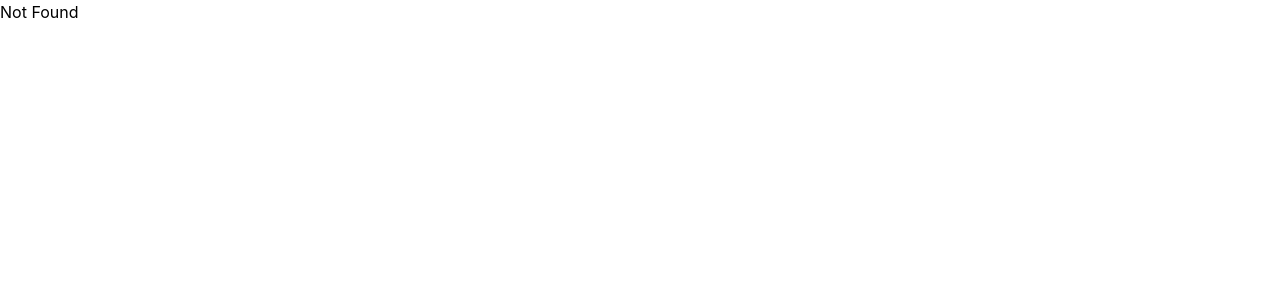
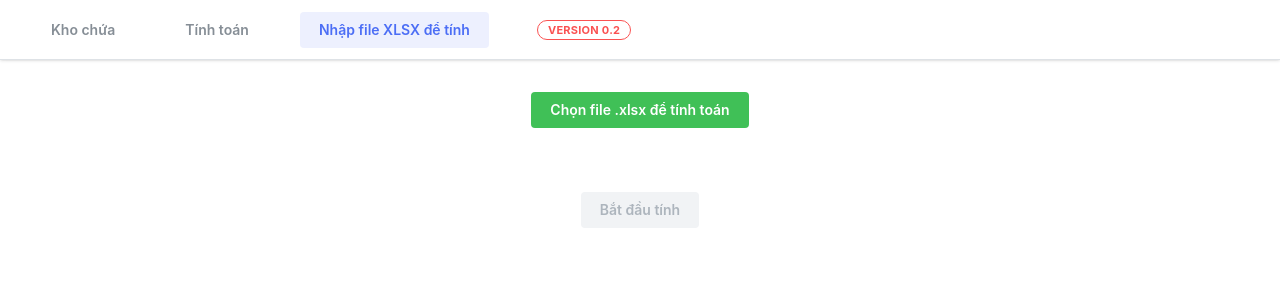
Before and after one commit to dncmaduro/candy-cal-fe, a React (Vite) app: page /calfile in a window 1280 px wide. Before the commit this address had no page. Shown: the top 300 px of the page. Built offline with nearby package versions, Linux system fonts and the light colour scheme.

Commit message:
feat: calc by xlsx file (#3)

```diff
--- a/package.json
+++ b/package.json
@@ -37,6 +37,8 @@
     "@eslint/js": "^9.17.0",
     "@tanstack/react-router": "^1.114.23",
     "@tanstack/router-plugin": "^1.114.23",
+    "@types/express": "^5.0.1",
+    "@types/multer": "^1.4.12",
     "@types/react": "^18.3.18",
     "@types/react-dom": "^18.3.5",
     "@vitejs/plugin-react": "^4.3.4",
--- a/src/components/layouts/AppLayout.tsx
+++ b/src/components/layouts/AppLayout.tsx
@@ -27,8 +27,9 @@ export const AppLayout = ({ children }: Props) => {
         <Group gap={32} px={32} h={"100%"} align="center">
           <NavButton to="/storage" label="Kho chứa" />
           <NavButton to="/cal" label="Tính toán" />
+          <NavButton to="/calfile" label="Nhập file XLSX để tính" />
           <Badge ml={16} variant="outline" color="red">
-            version 0.1.1
+            version 0.2
           </Badge>
         </Group>
       </AppShell.Header>
--- a/src/hooks/axios.ts
+++ b/src/hooks/axios.ts
@@ -6,6 +6,7 @@ type AxiosCallApi<D> = {
   token?: string
   customUrl?: string
   method: AxiosRequestConfig["method"]
+  headers?: Record<string, string>
 }
 
 export async function callApi<D = unknown, T = unknown>({
@@ -13,20 +14,22 @@ export async function callApi<D = unknown, T = unknown>({
   data,
   token,
   customUrl,
-  method
+  method,
+  headers
 }: AxiosCallApi<D>): Promise<AxiosResponse<T>> {
-  const headers: Record<string, string> = {
+  const convertedHeaders: Record<string, string> = {
     "Content-Type": "application/json",
-    Accept: "application/json"
+    Accept: "application/json",
+    ...headers
   }
 
   if (token) {
-    headers["Authorization"] = `Bearer ${token}`
+    convertedHeaders["Authorization"] = `Bearer ${token}`
   }
 
   const response = await axios<T>({
     url: (customUrl ?? import.meta.env.VITE_BACKEND_URL) + path,
-    headers,
+    headers: convertedHeaders,
     data,
     method
   })
--- a/src/hooks/models.ts
+++ b/src/hooks/models.ts
@@ -63,3 +63,7 @@ export interface CalItemsRequest {
     customers: number
   }[]
 }
+
+export interface CalFileRequest {
+  file: Express.Multer.File
+}
--- a/src/hooks/useProducts.ts
+++ b/src/hooks/useProducts.ts
@@ -52,12 +52,27 @@ export const useProducts = () => {
     })
   }
 
+  const calFile = async (file: File) => {
+    const formData = new FormData()
+    formData.append("file", file)
+
+    return callApi<FormData, CalItemsResponse[]>({
+      path: `/v1/products/cal-xlsx`,
+      data: formData,
+      method: "POST",
+      headers: {
+        "Content-Type": "multipart/form-data"
+      }
+    })
+  }
+
   return {
     createProduct,
     updateProduct,
     searchProducts,
     getProduct,
     getAllProducts,
-    calProducts
+    calProducts,
+    calFile
   }
 }
--- a/src/routeTree.gen.ts
+++ b/src/routeTree.gen.ts
@@ -13,6 +13,7 @@
 import { Route as rootRoute } from './routes/__root'
 import { Route as IndexImport } from './routes/index'
 import { Route as StorageIndexImport } from './routes/storage/index'
+import { Route as CalfileIndexImport } from './routes/calfile/index'
 import { Route as CalIndexImport } from './routes/cal/index'
 
 // Create/Update Routes
@@ -26,6 +27,12 @@ const IndexRoute = IndexImport.update({
 const StorageIndexRoute = StorageIndexImport.update({
   id: '/storage/',
   path: '/storage/',
+  getParentRoute: () => rootRoute,
+} as any)
+
+const CalfileIndexRoute = CalfileIndexImport.update({
+  id: '/calfile/',
+  path: '/calfile/',
   getParentRoute: () => rootRoute,
 } as any)
 
@@ -53,6 +60,13 @@ declare module '@tanstack/react-router' {
       preLoaderRoute: typeof CalIndexImport
       parentRoute: typeof rootRoute
     }
+    '/calfile/': {
+      id: '/calfile/'
+      path: '/calfile'
+      fullPath: '/calfile'
+      preLoaderRoute: typeof CalfileIndexImport
+      parentRoute: typeof rootRoute
+    }
     '/storage/': {
       id: '/storage/'
       path: '/storage'
@@ -68,12 +82,14 @@ declare module '@tanstack/react-router' {
 export interface FileRoutesByFullPath {
   '/': typeof IndexRoute
   '/cal': typeof CalIndexRoute
+  '/calfile': typeof CalfileIndexRoute
   '/storage': typeof StorageIndexRoute
 }
 
 export interface FileRoutesByTo {
   '/': typeof IndexRoute
   '/cal': typeof CalIndexRoute
+  '/calfile': typeof CalfileIndexRoute
   '/storage': typeof StorageIndexRoute
 }
 
@@ -81,27 +97,30 @@ export interface FileRoutesById {
   __root__: typeof rootRoute
   '/': typeof IndexRoute
   '/cal/': typeof CalIndexRoute
+  '/calfile/': typeof CalfileIndexRoute
   '/storage/': typeof StorageIndexRoute
 }
 
 export interface FileRouteTypes {
   fileRoutesByFullPath: FileRoutesByFullPath
-  fullPaths: '/' | '/cal' | '/storage'
+  fullPaths: '/' | '/cal' | '/calfile' | '/storage'
   fileRoutesByTo: FileRoutesByTo
-  to: '/' | '/cal' | '/storage'
-  id: '__root__' | '/' | '/cal/' | '/storage/'
+  to: '/' | '/cal' | '/calfile' | '/storage'
+  id: '__root__' | '/' | '/cal/' | '/calfile/' | '/storage/'
   fileRoutesById: FileRoutesById
 }
 
 export interface RootRouteChildren {
   IndexRoute: typeof IndexRoute
   CalIndexRoute: typeof CalIndexRoute
+  CalfileIndexRoute: typeof CalfileIndexRoute
   StorageIndexRoute: typeof StorageIndexRoute
 }
 
 const rootRouteChildren: RootRouteChildren = {
   IndexRoute: IndexRoute,
   CalIndexRoute: CalIndexRoute,
+  CalfileIndexRoute: CalfileIndexRoute,
   StorageIndexRoute: StorageIndexRoute,
 }
 
@@ -117,6 +136,7 @@ export const routeTree = rootRoute
       "children": [
         "/",
         "/cal/",
+        "/calfile/",
         "/storage/"
       ]
     },
@@ -126,6 +146,9 @@ export const routeTree = rootRoute
     "/cal/": {
       "filePath": "cal/index.tsx"
     },
+    "/calfile/": {
+      "filePath": "calfile/index.tsx"
+    },
     "/storage/": {
       "filePath": "storage/index.tsx"
     }
--- /dev/null
+++ b/src/routes/calfile/index.tsx
@@ -0,0 +1,58 @@
+import { createFileRoute } from "@tanstack/react-router"
+import { useProducts } from "../../hooks/useProducts"
+import { useMutation } from "@tanstack/react-query"
+import { modals } from "@mantine/modals"
+import { CalResultModal } from "../../components/cal/CalResultModal"
+import { Button, Flex, Text } from "@mantine/core"
+import { useFileDialog } from "@mantine/hooks"
+import { useState } from "react"
+import { AppLayout } from "../../components/layouts/AppLayout"
+
+export const Route = createFileRoute("/calfile/")({
+  component: RouteComponent
+})
+
+function RouteComponent() {
+  const { calFile } = useProducts()
+
+  const { mutate: calc, isPending } = useMutation({
+    mutationKey: ["calFile"],
+    mutationFn: calFile,
+    onSuccess: (response) => {
+      modals.open({
+        title: "Tổng sản phẩm",
+        children: <CalResultModal items={response.data} />
+      })
+    }
+  })
+
+  const [file, setFile] = useState<File | null>(null)
+
+  const fileDialog = useFileDialog({
+    accept: ".xlsx",
+    multiple: false,
+    onChange: (files) => setFile(files ? files[0] : null)
+  })
+
+  return (
+    <AppLayout>
+      <Flex gap={32} align="center" direction={"column"} mx={"auto"} mt={32}>
+        <Button onClick={fileDialog.open} color="green" w={"fit-content"}>
+          Chọn file .xlsx để tính toán
+        </Button>
+        <Text>{file?.name}</Text>
+        <Button
+          loading={isPending}
+          disabled={!file}
+          onClick={() => {
+            if (file) {
+              calc(file)
+            }
+          }}
+        >
+          Bắt đầu tính
+        </Button>
+      </Flex>
+    </AppLayout>
+  )
+}
```
Also changed, not shown: 2 other files (tests, documents, lock files or other folders).
